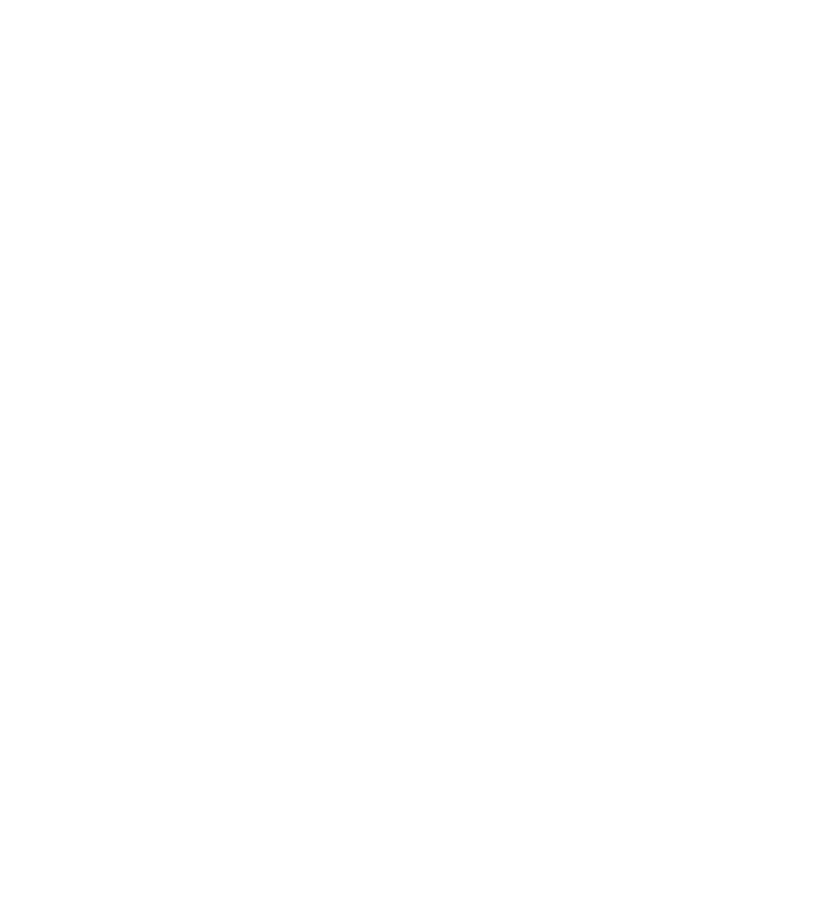
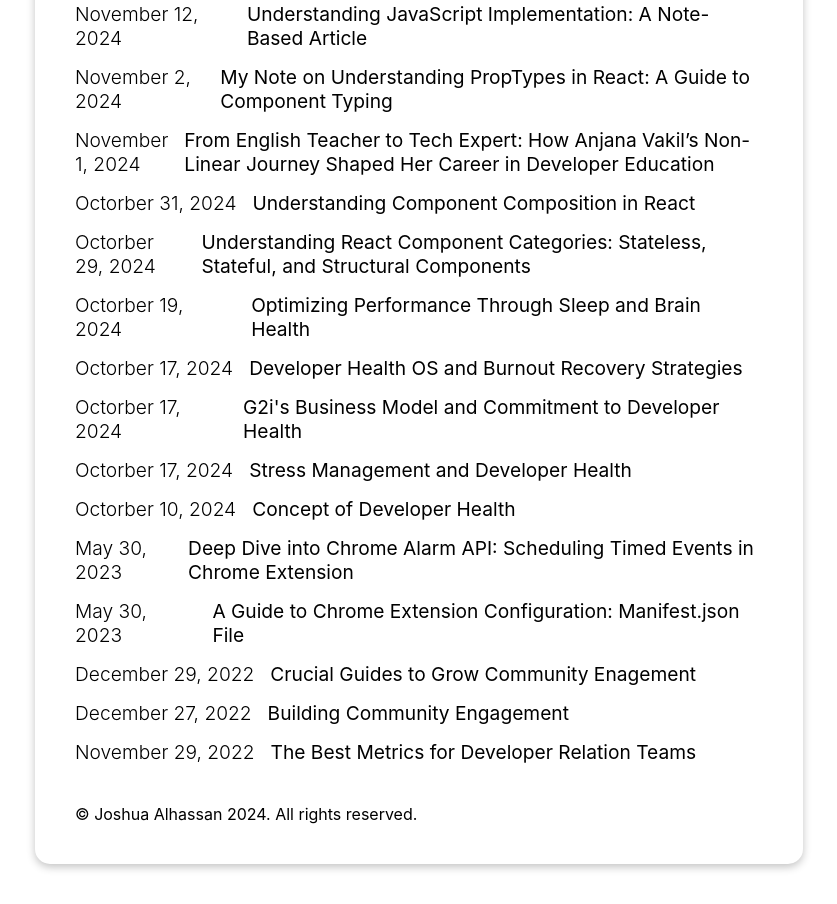
Before and after one commit to Josh-Alhassan/joahua-alhassan, a React (Create React App) app: page /blog in a window 1280 px wide. Shown: the part 440-1344 px from the top of the page, without its empty margins (221-1058 px from the left). Before the commit the page ends 800 px from the top, so only its background shows below. Built offline with nearby package versions, Linux system fonts and the light colour scheme.

Commit message:
add list of articles data

```diff
--- a/src/App.css
+++ b/src/App.css
@@ -41,14 +41,15 @@
   margin-top: 40px !important;
   margin-bottom: 40px !important;
   padding: 20px;
-  background-color: rgb(230, 228, 226, 0.1);
+  /* background-color: rgb(230, 228, 226, 0.1); */
   box-shadow: rgba(0, 0, 0, 0.24) 0px 3px 8px;
+  border-radius: 15px;
 }
 
 @media screen and (min-width: 768px) {
   .app-style {
     padding: 40px;
-    max-width: 868px;
+    max-width: 768px;
     margin: 0 auto;
   }
 }
--- a/src/data/data.js
+++ b/src/data/data.js
@@ -34,3 +34,106 @@
   { item: "Blog", link: "/blog" },
   { item: "Contact", link: "/contact" },
 ];
+
+export const blogPosts = [
+  {
+    title: "Understanding the useEffect Hook in React: A Comprehensive Guide",
+    duration: "December 11, 2024",
+    url: "https://alhassanjoshua.hashnode.dev/understanding-the-useeffect-hook-in-react-a-comprehensive-guide",
+  },
+  {
+    title: "State Update Batching in React made simple",
+    duration: "December 11, 2024",
+    url: "https://alhassanjoshua.hashnode.dev/state-update-batching-in-react-made-simple",
+  },
+  {
+    title:
+      "Understanding Render Logic, Event Handlers, and Side Effects in React",
+    duration: "December 10, 2024",
+    url: "https://alhassanjoshua.hashnode.dev/understanding-render-logic-event-handlers-and-side-effects-in-react",
+  },
+  {
+    title: "Components vs Instances vs Elements",
+    duration: "November 13, 2024",
+    url: "https://alhassanjoshua.hashnode.dev/components-vs-instances-vs-elements",
+  },
+  {
+    title: "Understanding JavaScript Implementation: A Note-Based Article",
+    duration: "November 12, 2024",
+    url: "https://alhassanjoshua.hashnode.dev/understanding-javascript-implementation-a-note-based-article",
+  },
+  {
+    title:
+      "My Note on Understanding PropTypes in React: A Guide to Component Typing",
+    duration: "November 2, 2024",
+    url: "https://alhassanjoshua.hashnode.dev/my-note-on-understanding-proptypes-in-react-a-guide-to-component-typing",
+  },
+  {
+    title:
+      "From English Teacher to Tech Expert: How Anjana Vakil’s Non-Linear Journey Shaped Her Career in Developer Education",
+    duration: "November 1, 2024",
+    url: "https://alhassanjoshua.hashnode.dev/from-english-teacher-to-tech-expert-how-anjana-vakils-non-linear-journey-shaped-her-career-in-developer-education",
+  },
+  {
+    title: "Understanding Component Composition in React",
+    duration: "Octorber 31, 2024",
+    url: "https://alhassanjoshua.hashnode.dev/understanding-component-composition-in-react",
+  },
+  {
+    title:
+      "Understanding React Component Categories: Stateless, Stateful, and Structural Components",
+    duration: "Octorber 29, 2024",
+    url: "https://alhassanjoshua.hashnode.dev/understanding-react-component-categories-stateless-stateful-and-structural-components",
+  },
+  {
+    title: "Optimizing Performance Through Sleep and Brain Health",
+    duration: "Octorber 19, 2024",
+    url: "https://alhassanjoshua.hashnode.dev/optimizing-performance-through-sleep-and-brain-health",
+  },
+  {
+    title: "Developer Health OS and Burnout Recovery Strategies",
+    duration: "Octorber 17, 2024",
+    url: "https://alhassanjoshua.hashnode.dev/developer-health-os-and-burnout-recovery-strategies",
+  },
+  {
+    title: "G2i's Business Model and Commitment to Developer Health",
+    duration: "Octorber 17, 2024",
+    url: "https://alhassanjoshua.hashnode.dev/g2is-business-model-and-commitment-to-developer-health",
+  },
+  {
+    title: "Stress Management and Developer Health",
+    duration: "Octorber 17, 2024",
+    url: "https://alhassanjoshua.hashnode.dev/stress-management-and-developer-health",
+  },
+  {
+    title: "Concept of Developer Health",
+    duration: "Octorber 10, 2024",
+    url: "https://alhassanjoshua.hashnode.dev/concept-of-developer-health",
+  },
+  {
+    title:
+      "Deep Dive into Chrome Alarm API: Scheduling Timed Events in Chrome Extension",
+    duration: "May 30, 2023",
+    url: "https://alhassanjoshua.hashnode.dev/deep-dive-into-chrome-alarm-api-scheduling-timed-events-in-chrome-extensions",
+  },
+  {
+    title: "A Guide to Chrome Extension Configuration: Manifest.json File",
+    duration: "May 30, 2023",
+    url: "https://alhassanjoshua.hashnode.dev/a-guide-to-chrome-extension-configuration-manifestjson-file",
+  },
+  {
+    title: "Crucial Guides to Grow Community Enagement",
+    duration: "December 29, 2022",
+    url: "https://alhassanjoshua.hashnode.dev/deep-dive-into-chrome-alarm-api-scheduling-timed-events-in-chrome-extensions",
+  },
+  {
+    title: "Building Community Engagement",
+    duration: "December 27, 2022",
+    url: "https://alhassanjoshua.hashnode.dev/building-community-engagementhttps://alhassanjoshua.hashnode.dev/deep-dive-into-chrome-alarm-api-scheduling-timed-events-in-chrome-extensions",
+  },
+  {
+    title: "The Best Metrics for Developer Relation Teams",
+    duration: "November 29, 2022",
+    url: "https://alhassanjoshua.hashnode.dev/the-best-metrics-for-developer-relation-teams",
+  },
+];
--- a/src/pages/Blog.js
+++ b/src/pages/Blog.js
@@ -1,18 +1,30 @@
 import React from "react";
 import Navigation from "../components/Navigation";
 import PrimaryHeader from "../utilities/PrimaryHeader";
-
 import style from "./Blog.module.css";
+import { blogPosts } from "../data/data";
+import Footer from "../components/Footer";
 
 function Blog() {
   return (
     <div>
       <Navigation />
       <PrimaryHeader fontWeight="500">My Blogs</PrimaryHeader>
-      <a href="#" className={style.blogLink}>
-        DATE
-        <span>Blog Title</span>
-      </a>
+      <div>
+        {blogPosts.map((post, index) => (
+          <a
+            key={index}
+            href={post.url}
+            target="_blank"
+            rel="noopener noreferrer"
+            className={style.blogLink}
+          >
+            <p>{post.duration}</p>
+            <p style={{ fontWeight: "400" }}>{post.title}</p>
+          </a>
+        ))}
+      </div>
+      <Footer />
     </div>
   );
 }
--- a/src/pages/Blog.module.css
+++ b/src/pages/Blog.module.css
@@ -2,4 +2,18 @@
   display: flex;
   align-items: center;
   gap: 1rem;
+
+  color: #000;
+  text-decoration: none;
+
+  font-size: 1.2rem;
+  font-weight: 300;
+  transition: all 0.2s ease-in-out;
+
+  margin-bottom: 15px;
 }
+
+.blogLink:hover {
+  font-weight: 500;
+  color: #007acc;
+}
```
